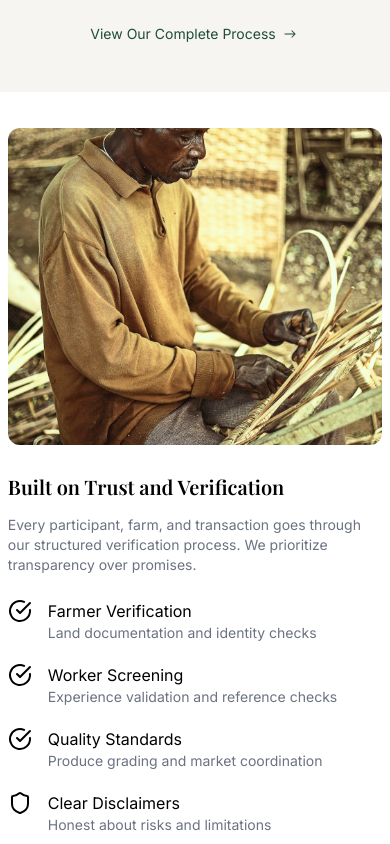
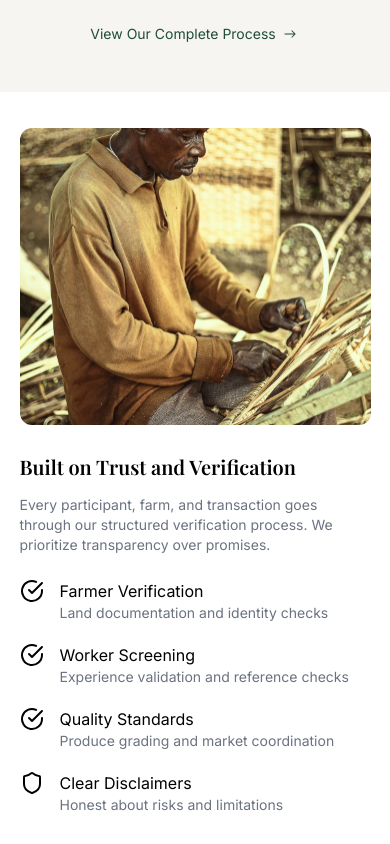
Before and after one commit to Hagrosphere/hagrosphere, a React (Vite) app: page / in a window 390 px wide. Shown: the part 4260-5104 px from the top of the page. Built offline with nearby package versions, Linux system fonts and the light colour scheme; a web font is replaced by a local one.

Commit message:
adjusting footer

```diff
--- a/src/components/Footer.jsx
+++ b/src/components/Footer.jsx
@@ -44,7 +44,7 @@ const Footer = () => {
 
   return (
     <div className="w-full bg-bg-deepmain py-5 text-white">
-      <div className="w-[96%] md:w-[94%] mx-auto ">
+      <div className="w-[93%] md:w-[94%] mx-auto ">
         <div className="flex items-start gap-7 md:items-center justify-between flex-col md:flex-row">
           <div className="">
             <img src={HagroLogo} alt="logo" className="w-20 md:w-24" />
--- a/src/pages/Home.jsx
+++ b/src/pages/Home.jsx
@@ -109,7 +109,7 @@ const Home = () => {
       </section>
 
       <section className="py-12 md:py-16 bg-bg-secondary w-full">
-        <div className="w-[96%] md:w-[94%] mx-auto">
+        <div className="w-[92%] md:w-[94%] mx-auto">
           <div className="flex items-center justify-center flex-col">
             <h2 className="text-xl md:text-2xl lg:text-3xl xl:text-4xl font-semibold mb-6">
               How We Work
@@ -144,7 +144,7 @@ const Home = () => {
       </section>
 
       <section className="py-9 md:py-12  bg-white w-full">
-        <div className="w-[96%] md:w-[94%] mx-auto">
+        <div className="w-[90%] md:w-[94%] mx-auto">
           <div className="flex items-start flex-col-reverse md:flex-row gap-7">
             <div className="w-full md:w-[50%]">
               <h2 className="text-xl md:text-2xl lg:text-3xl font-semibold ">
```
